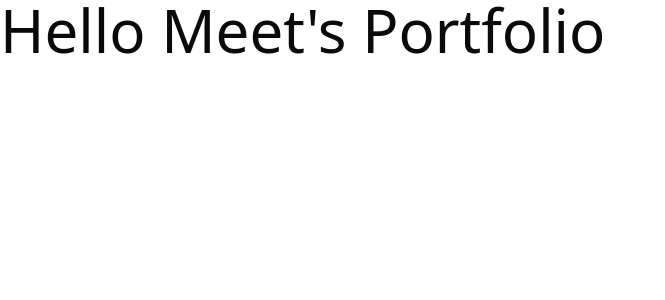
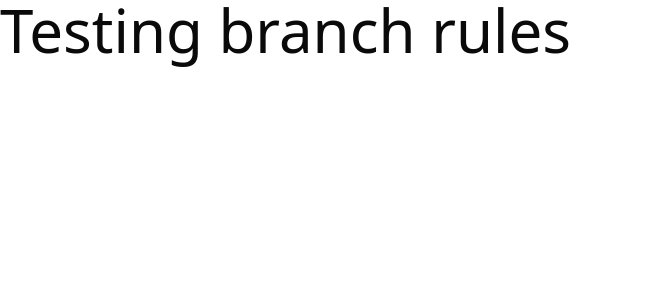
Before and after one commit to KaustubhTrivedi/meet-portfolio, a React (Vite) app in the folder frontend/: page / in a window 1280 px wide. Shown: the top 300 px of the page, without its empty margins (0-665 px from the left). Built offline with nearby package versions, Linux system fonts and the light colour scheme.

Commit message:
Testing branch rules

```diff
--- a/frontend/src/App.tsx
+++ b/frontend/src/App.tsx
@@ -3,7 +3,7 @@ import "./App.css";
 function App() {
   return (
     <>
-      <h1 className="text-6xl">Hello Meet's Portfolio</h1>
+      <h1 className="text-6xl">Testing branch rules</h1>
     </>
   );
 }
```
Also changed, not shown: 1 other file (tests, documents, lock files or other folders).
